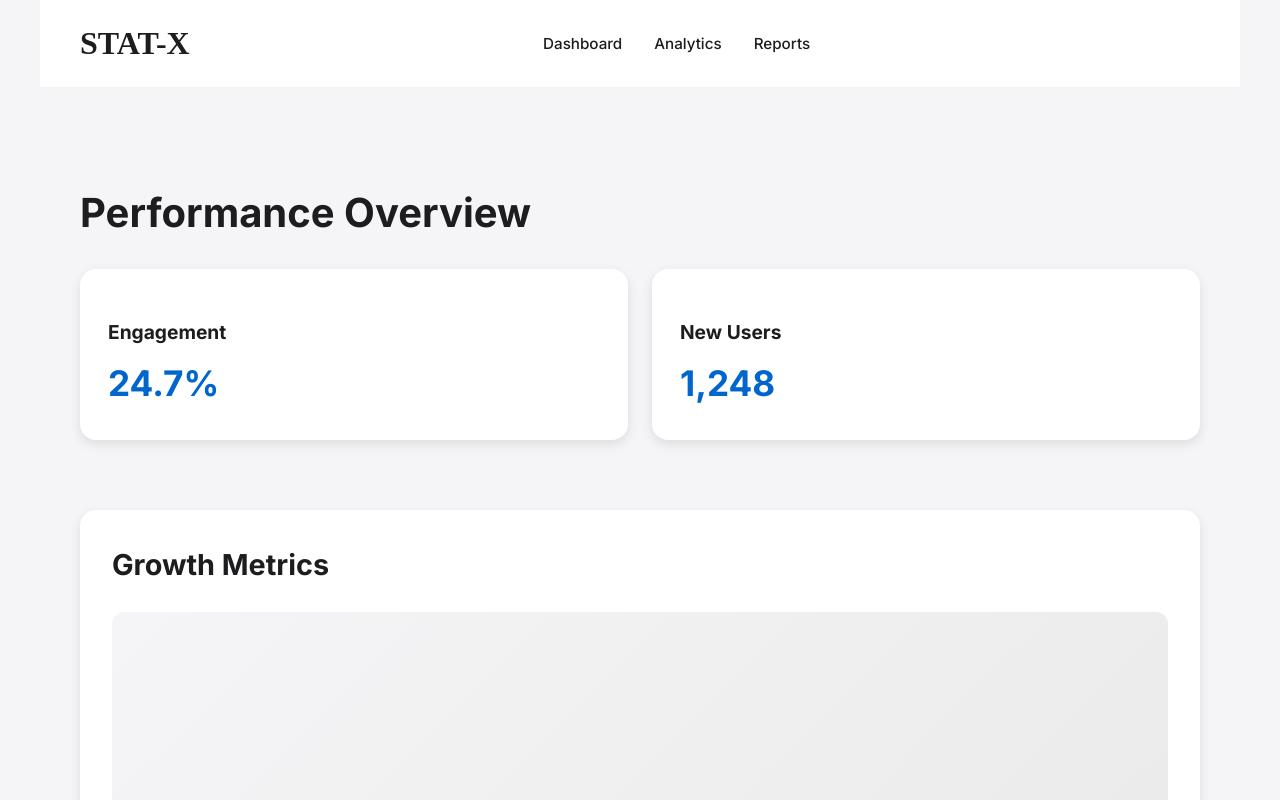
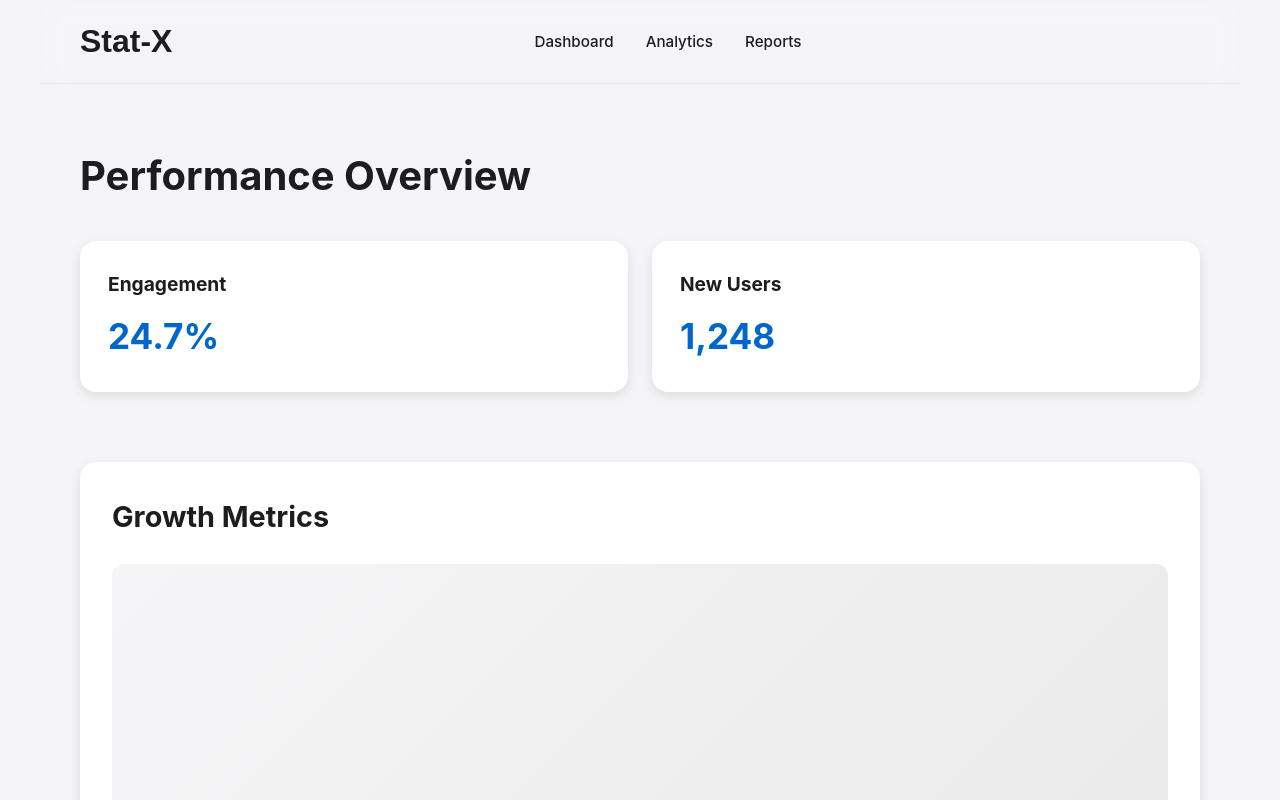
Before and after one commit to Akillot/Statium, a website built with webpack: page frontend/index.html in a window 1280 px wide. Shown: the top 800 px of the page. Built offline with nearby package versions, Linux system fonts and the light colour scheme; some icons are missing; a web font is replaced by a local one.

Commit message:
Frontend has been updated

```diff
--- /dev/null
+++ b/frontend/css/index.css
@@ -0,0 +1,151 @@
+@import url('https://fonts.googleapis.com/css2?family=Inter:wght@400;500;700&family=Unbounded:wght@700&display=swap');
+
+:root {
+  --bg-color: #f5f5f7;
+  --card-bg: #ffffff;
+  --shadow: 0 4px 12px rgba(0, 0, 0, 0.1);
+  --text-primary: #1d1d1f;
+  --accent: #0066cc;
+  --border-radius: 16px;
+  --transition: 0.2s ease;
+}
+
+body {
+  font-family: 'Unbounded', -apple-system, BlinkMacSystemFont, sans-serif;
+  background: var(--bg-color);
+  color: var(--text-primary);
+  margin: 0;
+  line-height: 1.6;
+  -webkit-font-smoothing: antialiased;
+}
+
+h1, h2, h3 {
+  font-weight: 700;
+  margin-top: 0;
+}
+
+h1 { font-size: clamp(2rem, 5vw, 2.5rem); }
+h2 { font-size: 1.8rem; }
+h3 { font-size: 1.2rem; margin-bottom: 0.5rem; }
+
+.global-nav {
+  display: flex;
+  justify-content: space-between;
+  align-items: center;
+  padding: 1rem 2.5rem;
+  backdrop-filter: blur(12px);
+  position: sticky;
+  top: 0;
+  z-index: 100;
+  border-bottom: 1px solid rgba(0, 0, 0, 0.05);
+}
+
+.logo {
+  font-family: 'Unbounded', sans-serif;
+  font-size: clamp(1.5rem, 4vw, 2rem);
+  font-weight: 700;
+  color: var(--text-primary);
+}
+
+.nav-links ul {
+  display: flex;
+  gap: 2rem;
+  list-style: none;
+  padding: 0;
+  margin: 0;
+}
+
+.nav-links a {
+  font-weight: 500;
+  font-size: 0.95rem;
+  text-decoration: none;
+  color: var(--text-primary);
+  transition: color var(--transition);
+}
+
+.nav-links a:hover {
+  color: var(--accent);
+}
+
+.app-container {
+  max-width: 1200px;
+  margin: 0 auto;
+  padding: 0 1.5rem;
+}
+
+.hero-panel {
+  padding: 3.75rem 2.5rem 2.5rem;
+}
+
+.metric-cards {
+  display: grid;
+  grid-template-columns: repeat(auto-fit, minmax(240px, 1fr));
+  gap: 1.5rem;
+  margin-top: 1.25rem;
+}
+
+.card {
+  background: var(--card-bg);
+  border-radius: var(--border-radius);
+  padding: 1.75rem;
+  box-shadow: var(--shadow);
+  transition: transform 0.3s ease;
+}
+
+.card:hover {
+  transform: translateY(-0.375rem);
+}
+
+.value {
+  font-size: 2.2rem;
+  font-weight: 700;
+  color: var(--accent);
+  margin: 0.5rem 0 0;
+}
+
+.data-viz {
+  padding: 0 2.5rem 3.75rem;
+}
+
+.chart-container {
+  background: var(--card-bg);
+  border-radius: var(--border-radius);
+  padding: 2rem;
+  box-shadow: var(--shadow);
+  margin-top: 1.875rem;
+}
+
+.chart-placeholder {
+  height: 20rem;
+  background: linear-gradient(135deg, #f5f5f7 0%, #eaeaea 100%);
+  border-radius: 0.75rem;
+  margin-top: 1.5rem;
+}
+
+.icon-btn {
+  background: none;
+  border: none;
+  font-size: 1.1rem;
+  color: var(--text-primary);
+  cursor: pointer;
+  padding: 0.5rem;
+  transition: color var(--transition);
+}
+
+.icon-btn:hover {
+  color: var(--accent);
+}
+
+@media (max-width: 768px) {
+  .global-nav {
+    padding: 1rem;
+  }
+
+  .hero-panel {
+    padding: 2rem 1rem;
+  }
+
+  .data-viz {
+    padding: 0 1rem 2rem;
+  }
+}
--- /dev/null
+++ b/frontend/css/registration.css
@@ -0,0 +1,42 @@
+body {
+  font-family: Arial, sans-serif;
+  background: #f0f0f0;
+  display: flex;
+  justify-content: center;
+  align-items: center;
+  height: 100vh;
+}
+
+.register-container {
+  background: white;
+  padding: 30px;
+  border-radius: 10px;
+  box-shadow: 0 0 10px rgba(0, 0, 0, 0.1);
+}
+
+form {
+  display: flex;
+  flex-direction: column;
+}
+
+label {
+  margin-top: 10px;
+}
+
+input {
+  padding: 8px;
+  margin-top: 5px;
+}
+
+button {
+  margin-top: 20px;
+  padding: 10px;
+  background: #007BFF;
+  color: white;
+  border: none;
+  cursor: pointer;
+}
+
+button:hover {
+  background: #0056b3;
+}
--- a/frontend/css/style.css
+++ /dev/null
@@ -1,145 +0,0 @@
-@import url('https://fonts.googleapis.com/css2?family=Inter:wght@400;500;700&display=swap');
-
-:root {
-  --bg-color: #f5f5f7;
-  --card-bg: #ffffff;
-  --shadow: 0 4px 12px rgba(0,0,0,0.1);
-  --text-primary: #1d1d1f;
-  --accent: #0066cc;
-}
-
-body {
-  font-family: 'Inter', sans-serif;
-  background: var(--bg-color);
-  color: var(--text-primary);
-  margin: 0;
-  line-height: 1.6;
-}
-
-.global-nav {
-  display: flex;
-  justify-content: space-between;
-  align-items: center;
-  padding: 18px 40px;
-  background: rgba(255,255,255,0.92);
-  backdrop-filter: blur(12px);
-  position: sticky;
-  top: 0;
-  z-index: 100;
-  border-bottom: 1px solid rgba(0,0,0,0.05);
-}
-
-.logo {
-  font-family: 'Faustina', serif;
-  font-size: 2rem;
-  font-weight: 700;
-  color: var(--text-primary);
-}
-
-.nav-links ul {
-  display: flex;
-  gap: 32px;
-  list-style: none;
-  padding: 0;
-  margin: 0;
-}
-
-.nav-links a {
-  font-weight: 500;
-  font-size: 0.95rem;
-  text-decoration: none;
-  color: var(--text-primary);
-  transition: color 0.2s;
-}
-
-.nav-links a:hover {
-  color: var(--accent);
-}
-
-h1, h2, h3 {
-  font-family: 'Inter', sans-serif;
-  font-weight: 700;
-}
-
-h1 {
-  font-size: 2.5rem;
-  margin-bottom: 1.5rem;
-}
-
-h2 {
-  font-size: 1.8rem;
-  margin-top: 0;
-}
-
-h3 {
-  font-size: 1.2rem;
-  margin-bottom: 0.5rem;
-}
-
-.card {
-  background: var(--card-bg);
-  border-radius: 16px;
-  padding: 28px;
-  box-shadow: var(--shadow);
-  transition: transform 0.3s ease;
-}
-
-.card:hover {
-  transform: translateY(-6px);
-}
-
-.value {
-  font-size: 2.2rem;
-  font-weight: 700;
-  color: var(--accent);
-  margin: 8px 0 0;
-}
-
-.app-container {
-  max-width: 1200px;
-  margin: 0 auto;
-}
-
-.hero-panel {
-  padding: 60px 40px 40px;
-}
-
-.metric-cards {
-  display: grid;
-  grid-template-columns: repeat(auto-fit, minmax(240px, 1fr));
-  gap: 24px;
-  margin-top: 20px;
-}
-
-.data-viz {
-  padding: 0 40px 60px;
-}
-
-.chart-container {
-  background: var(--card-bg);
-  border-radius: 16px;
-  padding: 32px;
-  box-shadow: var(--shadow);
-  margin-top: 30px;
-}
-
-.chart-placeholder {
-  height: 320px;
-  background: linear-gradient(135deg, #f5f5f7 0%, #eaeaea 100%);
-  border-radius: 12px;
-  margin-top: 24px;
-}
-
-.icon-btn {
-  background: none;
-  border: none;
-  font-size: 1.1rem;
-  color: var(--text-primary);
-  cursor: pointer;
-  padding: 8px;
-  transition: color 0.2s;
-}
-
-.icon-btn:hover {
-  color: var(--accent);
-}
--- a/frontend/index.html
+++ b/frontend/index.html
@@ -3,8 +3,8 @@
 <head>
   <meta charset="UTF-8">
   <meta name="viewport" content="width=device-width, initial-scale=1.0">
-  <title>STAT-X | Analytics Platform</title>
-  <link rel="stylesheet" href="css/style.css">
+  <title>Stat-X</title>
+  <link rel="stylesheet" href="css/index.css">
   <link rel="icon" href="assets/favicon.ico">
   <link href="https://fonts.googleapis.com/css2?family=Faustina:wght@700&family=Inter:wght@400;500;700&display=swap" rel="stylesheet">
 </head>
@@ -12,7 +12,7 @@
 <div class="app-container">
   <header class="global-nav">
     <div class="nav-brand">
-      <span class="logo">STAT-X</span>
+      <span class="logo">Stat-X</span>
     </div>
     <nav class="nav-links">
       <ul>
```
Also changed, not shown: frontend/autorization.html (added, +22 -0 lines).
